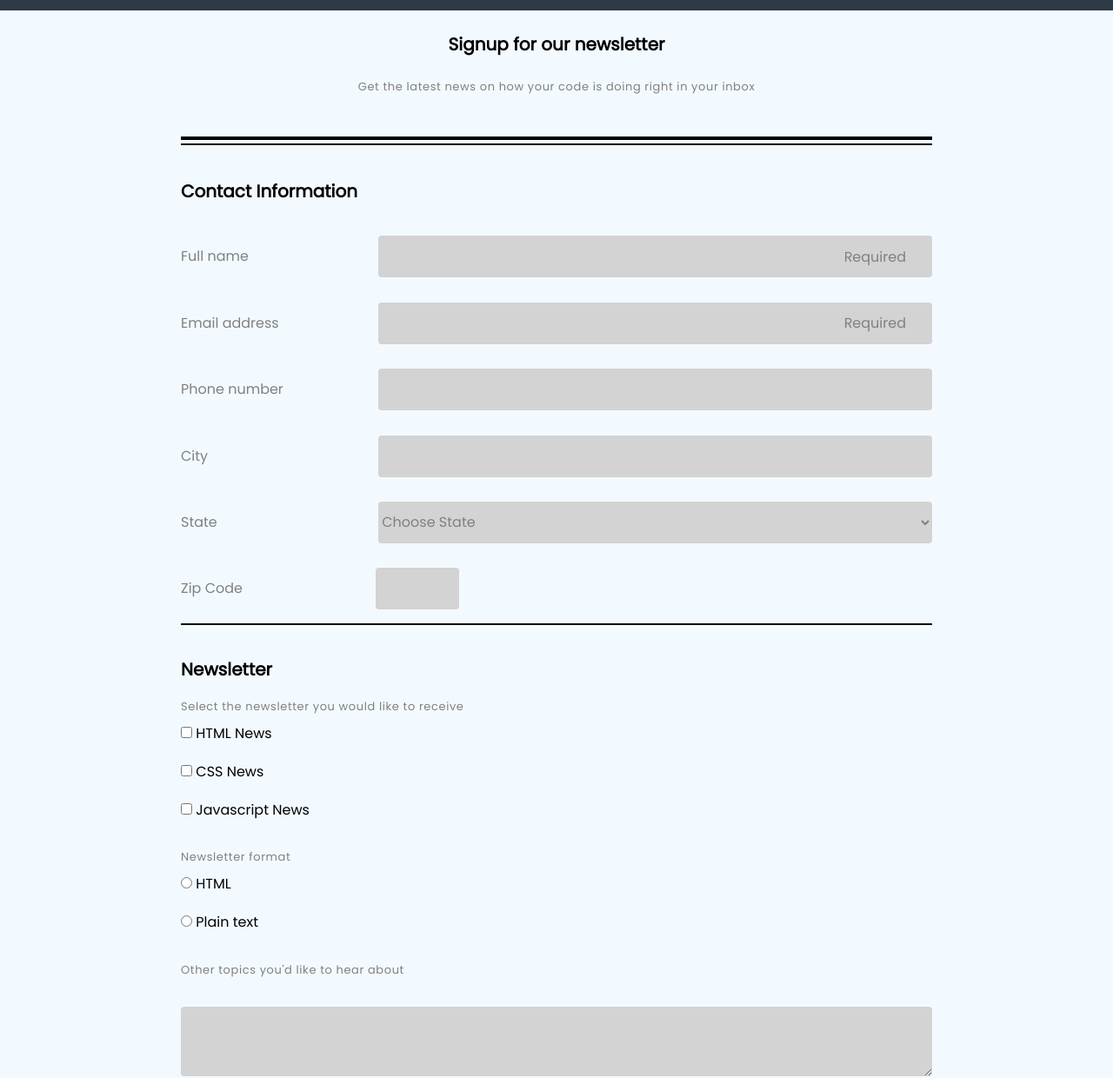
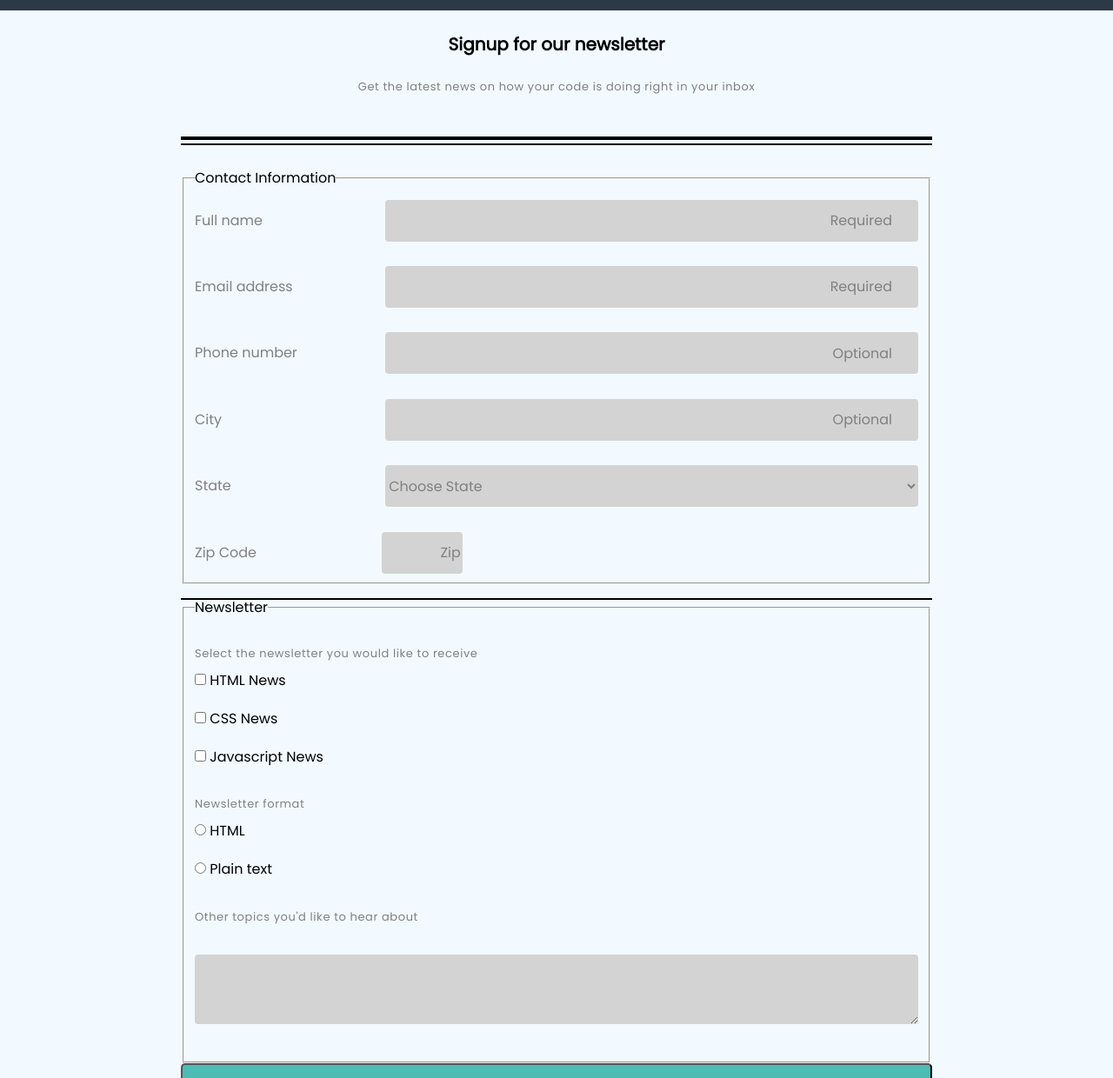
Before and after one commit to TR0D30T/Tech-Degree-Project-3, a plain HTML site: page Tech-degree-Project-3/index.html in a window 1280 px wide. Shown: the part 95-1335 px from the top of the page at 87% size. Drawn offline with Linux system fonts and the light colour scheme.

Commit message:
Update index.html

```diff
--- a/Tech-degree-Project-3/index.html
+++ b/Tech-degree-Project-3/index.html
@@ -27,8 +27,9 @@
         </div>
         <div class="wrapper">
             <form class="form_contact " action="index.html" method="post">
+                <fieldset>
+                <legend class="h1">Contact Information</legend>
 
-                <h1>Contact Information</h1>
 
                     <div class="flex_npt">
                     <label  class="label_form" for="name">Full name</label>
@@ -44,20 +45,19 @@
 
                     <div class="flex_npt">
                     <label class="label_form" for="phone">Phone number</label>
-                <input class="npt_class" type="tel" id="phone" name="user_phone">
+                    <input class="npt_class" type="tel" id="phone" name="user_phone" placeholder="Optional">
                     </div>
                     <br>
 
                     <div class="flex_npt">
                     <label class="label_form" for="city">City</label>
-                <input class="npt_class" type="text" id="city" name="user_city">
+                    <input class="npt_class" type="text" id="city" name="user_city" placeholder="Optional">
                     </div>
                     <br>
 
                     <div class="flex_npt">
                     <label class="label_form" for="state">State</label>
                     <select class="npt_class" id="state" name="user_state">
-
                         <option value="">Choose State</option>
                         <option value="Alabama">Alabama</option>
                                 <option value="Alaska">Alaska</option>
@@ -115,21 +115,19 @@
 
                     <div class="flex_npt_zip">
                         <label class="label_form_zip" for="zipcode">Zip Code</label>
-                    <input class="npt_class_zip" type="text" id="zipcode" name="user_zipcode">
+                        <input class="npt_class_zip" type="text" id="zipcode" name="user_zipcode" placeholder="Zip">
                         <br>
                     </div>
-
+                </fieldset>
             </form>
             </div>
 
                 <div class="wrapper">
+                    <fieldset>
+                        <legend class="nws_lttr-h1" >Newsletter</legend>
                         <div class="nws_lttr">
-                    <h1>Newsletter</h1>
                         <p>Select the newsletter you would like to receive</p>
-
                         <input type="checkbox" id="html_news" value="html_news"  name="user_htmlnews">
-
-
                         <label  for="html_news" class="">HTML News</label>
                         <br>
 
@@ -152,13 +150,13 @@
                         <br>
 
                         <label for="text_area" class="label_text_area">Other topics you'd like to hear about</label>
-                    <textarea class="txt_area" id="text_area" value="text_area"  name="user_text_area"></textarea>
+                        <textarea class="txt_area" id="text_area"  name="user_text_area"></textarea>
                    </div>
+                </fieldset>
 
 
                 <footer>
                     <button class="btn" type="submit">Sign Up</button>
-
                     <p>Copyright The Code Review</p>
                 </footer>
             </div>
```
Lines whose indentation alone changed are shown as unchanged.
